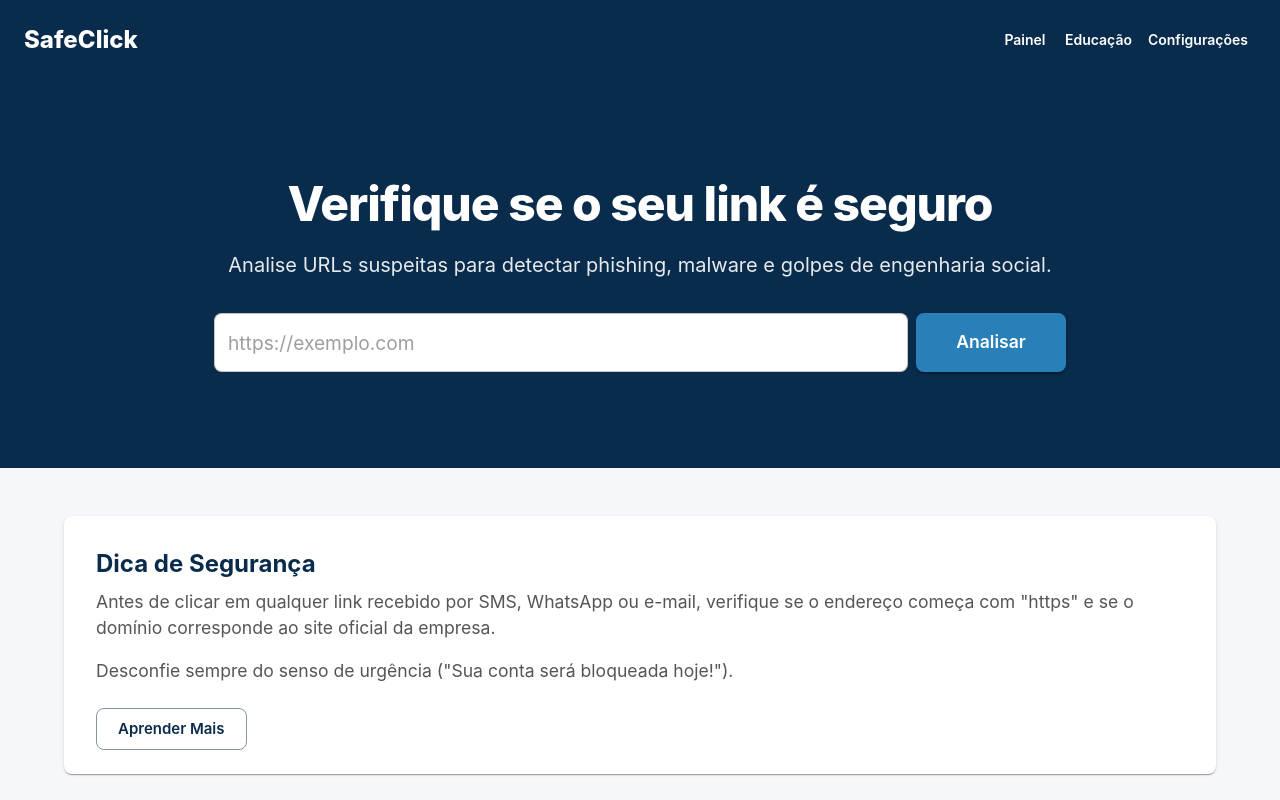
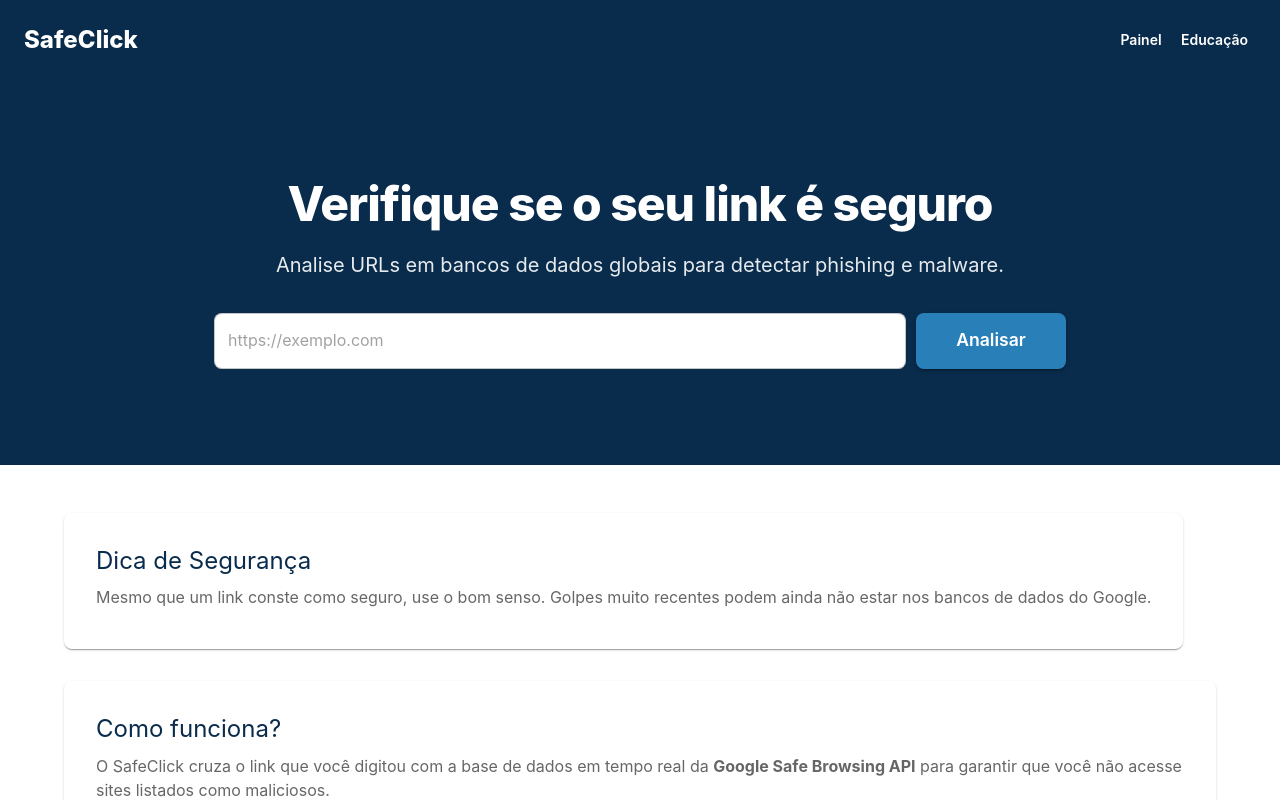
Before and after one commit to allanlealluz/SafeClick, a React (Create React App) app: page / in a window 1280 px wide. Shown: the top 800 px of the page. Built offline with nearby package versions, Linux system fonts and the light colour scheme.

Commit message:
testando server.js usando env separado

```diff
--- a/src/App.css
+++ b/src/App.css
@@ -1,38 +1,44 @@
-.App {
+/* Limpando as margens padrão do navegador */
+body {
+  margin: 0;
+  padding: 0;
+  background-color: #F5F7FA;
+}
+
+/* Hero Section (A área principal azul) */
+.hero-section {
+  background-color: #092C4C;
+  color: white;
+  padding: 6rem 1rem;
   text-align: center;
 }
 
-.App-logo {
-  height: 40vmin;
-  pointer-events: none;
+/* Banners de Resultado */
+.banner-resultado {
+  color: white;
+  padding: 2rem 1rem;
 }
 
-@media (prefers-reduced-motion: no-preference) {
-  .App-logo {
-    animation: App-logo-spin infinite 20s linear;
+.banner-safe {
+  background-color: #27AE60;
+}
+
+.banner-warning {
+  background-color: #F39C12;
+}
+
+.banner-danger {
+  background-color: #C0392B;
+}
+.search-container {
+  display: flex;
+  flex-direction: column;
+  gap: 10px;
+  margin-top: 2rem;
+}
+
+@media (min-width: 600px) {
+  .search-container {
+    flex-direction: row;
   }
 }
-
-.App-header {
-  background-color: #282c34;
-  min-height: 100vh;
-  display: flex;
-  flex-direction: column;
-  align-items: center;
-  justify-content: center;
-  font-size: calc(10px + 2vmin);
-  color: white;
-}
-
-.App-link {
-  color: #61dafb;
-}
-
-@keyframes App-logo-spin {
-  from {
-    transform: rotate(0deg);
-  }
-  to {
-    transform: rotate(360deg);
-  }
-}
--- a/src/App.js
+++ b/src/App.js
@@ -7,33 +7,15 @@ import {
 
 const theme = createTheme({
   palette: {
-    mode: 'light',
-    primary: {
-      main: '#092C4C',
-      light: '#1A5276',
-    },
-    secondary: {
-      main: '#2980B9',
-    },
-    background: {
-      default: '#F5F7FA',
-      paper: '#FFFFFF',
-    },
-    text: {
-      primary: '#1A1A1A',
-      secondary: '#555555',
-    },
+    primary: { main: '#092C4C' },
+    secondary: { main: '#2980B9' },
   },
   typography: {
     fontFamily: '"Inter", "Roboto", "Helvetica", "Arial", sans-serif',
     h3: { fontWeight: 800, letterSpacing: '-1px' },
-    h5: { fontWeight: 700 },
-    h6: { fontWeight: 600 },
     button: { textTransform: 'none', fontWeight: 600 },
   },
-  shape: {
-    borderRadius: 8,
-  },
+  shape: { borderRadius: 8 },
 });
 
 export default function App() {
@@ -41,48 +23,64 @@ export default function App() {
   const [analiseStatus, setAnaliseStatus] = useState(null);
   const [mensagem, setMensagem] = useState("");
 
-  const handleAnalisar = () => {
+  const handleAnalisar = async () => {
     if (!link) return;
 
     setAnaliseStatus("loading");
     setMensagem("");
 
-    setTimeout(() => {
-      const url = link.toLowerCase().trim();
-      let status = "safe";
-      let msg = "Boas notícias! Nenhum risco aparente foi encontrado na estrutura deste link.";
+    const urlBase = link.toLowerCase().trim();
 
-      const regexIP = /\b\d{1,3}\.\d{1,3}\.\d{1,3}\.\d{1,3}\b/;
+    // 1. ANÁLISE HEURÍSTICA (Rápida e local)
+    const regexIP = /\b\d{1,3}\.\d{1,3}\.\d{1,3}\.\d{1,3}\b/;
+    if (!urlBase.startsWith("http://") && !urlBase.startsWith("https://")) {
+      setAnaliseStatus("warning");
+      setMensagem("Atenção: O link não possui 'http://' ou 'https://'. Digite a URL completa.");
+      return;
+    } else if (regexIP.test(urlBase)) {
+      setAnaliseStatus("danger");
+      setMensagem("Muito Suspeito: O link usa um endereço IP direto. Tática comum em phishing.");
+      return;
+    }
 
-      if (!url.startsWith("http://") && !url.startsWith("https://")) {
-        status = "warning";
-        msg = "Atenção: O link não possui 'http://' ou 'https://'.";
-      } else if (url.startsWith("http://")) {
-        status = "warning";
-        msg = "Cuidado: O site não possui certificado de segurança (HTTPS).";
-      } else if (regexIP.test(url)) {
-        status = "danger";
-        msg = "Muito Suspeito: O link usa um endereço IP direto. Tática comum em phishing.";
-      } else if (url.includes("bit.ly") || url.includes("tinyurl") || url.includes("cutt.ly")) {
-        status = "warning";
-        msg = "Atenção: Este é um link encurtado. Ele esconde o destino final.";
-      } else if (url.includes("gratis") || url.includes("promocao") || url.includes("premio")) {
-        status = "danger";
-        msg = "Alerta: O link contém palavras comumente usadas em golpes!";
+    // 2. ANÁLISE PROFUNDA (Via o SEU Backend Seguro)
+    try {
+      // Aqui chamamos o NOSSO servidor (Node.js), e não o Google diretamente!
+      const resposta = await fetch('http://localhost:5000/api/analisar-link', {
+        method: 'POST',
+        headers: { 'Content-Type': 'application/json' },
+        body: JSON.stringify({ urlParaAnalisar: urlBase })
+      });
+
+      const dados = await resposta.json();
+
+      // Se a API retornar a propriedade 'matches', significa que o Google achou ameaça
+      if (dados.matches && dados.matches.length > 0) {
+        setAnaliseStatus("danger");
+        setMensagem("ALERTA MÁXIMO: O Google Safe Browsing detectou que este site é perigoso (Phishing ou Malware)!");
+      } else {
+        // Se não achou no Google, conferimos coisas básicas (como o HTTPS)
+        if (urlBase.startsWith("http://")) {
+          setAnaliseStatus("warning");
+          setMensagem("O Google não detectou malwares, mas cuidado: O site não possui certificado de segurança (HTTPS). Não digite senhas.");
+        } else {
+          setAnaliseStatus("safe");
+          setMensagem("Parece Seguro! O Google Safe Browsing não encontrou registros maliciosos para este link.");
+        }
       }
 
-      setAnaliseStatus(status);
-      setMensagem(msg);
-    }, 1500);
+    } catch (error) {
+      console.error("Erro na API:", error);
+      setAnaliseStatus("warning");
+      setMensagem("Não conseguimos conectar ao nosso servidor de segurança. Verifique se o backend está rodando na porta 5000.");
+    }
   };
 
   return (
     <ThemeProvider theme={theme}>
-      {/* CssBaseline aplica as cores de fundo do tema na página inteira */}
       <CssBaseline />
       <div>
-
-        {/* === HEADER (Topo) === */}
+        {/* === HEADER === */}
         <AppBar position="static" color="primary" elevation={0} sx={{ py: 1 }}>
           <Toolbar>
             <Typography variant="h5" sx={{ flexGrow: 1, fontWeight: 800 }}>
@@ -90,38 +88,27 @@ export default function App() {
             </Typography>
             <Button color="inherit">Painel</Button>
             <Button color="inherit">Educação</Button>
-            <Button color="inherit">Configurações</Button>
           </Toolbar>
         </AppBar>
 
-        {/* === HERO SECTION (Inspirado no Have I Been Pwned) === */}
-        <Box sx={{
-          bgcolor: 'primary.main',
-          color: 'white',
-          py: { xs: 8, md: 12 },
-          textAlign: 'center'
-        }}>
+        {/* === HERO SECTION (Usando classes do App.css) === */}
+        <div className="hero-section">
           <Container maxWidth="md">
             <Typography variant="h3" gutterBottom>
               Verifique se o seu link é seguro
             </Typography>
             <Typography variant="h6" sx={{ fontWeight: 400, mb: 4, opacity: 0.9 }}>
-              Analise URLs suspeitas para detectar phishing, malware e golpes de engenharia social.
+              Analise URLs em bancos de dados globais para detectar phishing e malware.
             </Typography>
 
-            {/* Barra de Pesquisa Grande */}
-            <Box sx={{ display: 'flex', flexDirection: { xs: 'column', sm: 'row' }, gap: 1 }}>
+            <div className="search-container">
               <TextField
                 fullWidth
                 variant="outlined"
                 placeholder="https://exemplo.com"
                 value={link}
                 onChange={(e) => setLink(e.target.value)}
-                sx={{
-                  bgcolor: 'white',
-                  borderRadius: 1,
-                  input: { fontSize: '1.2rem', py: 2 }
-                }}
+                sx={{ bgcolor: 'white', borderRadius: 1 }}
               />
               <Button
                 variant="contained"
@@ -133,74 +120,57 @@ export default function App() {
               >
                 {analiseStatus === "loading" ? "Analisando..." : "Analisar"}
               </Button>
-            </Box>
+            </div>
           </Container>
-        </Box>
+        </div>
 
-        {/* === RESULTADO DA ANÁLISE (Banners Grandes) === */}
+        {/* === RESULTADO DA ANÁLISE === */}
         {analiseStatus && analiseStatus !== "loading" && (
-          <Box sx={{
-            bgcolor: analiseStatus === 'safe' ? '#27AE60' : analiseStatus === 'warning' ? '#F39C12' : '#C0392B',
-            color: 'white',
-            py: 4
-          }}>
+          <div className={`banner-resultado ${
+            analiseStatus === 'safe' ? 'banner-safe' :
+            analiseStatus === 'warning' ? 'banner-warning' : 'banner-danger'
+          }`}>
             <Container maxWidth="md" sx={{ textAlign: 'center' }}>
               <Typography variant="h4" gutterBottom sx={{ fontWeight: 800 }}>
-                {analiseStatus === 'safe' ? "Parece Seguro!" : analiseStatus === 'warning' ? "Atenção Necessária" : "Cuidado! Risco Detectado"}
+                {analiseStatus === 'safe' ? "Parece Seguro!" :
+                 analiseStatus === 'warning' ? "Atenção Necessária" : "Cuidado! Risco Detectado"}
               </Typography>
               <Typography variant="h6" sx={{ fontWeight: 400 }}>
                 {mensagem}
               </Typography>
             </Container>
-          </Box>
+          </div>
         )}
 
-        {/* === CONTEÚDO PRINCIPAL (Cards de Informação) === */}
+        {/* === CONTEÚDO PRINCIPAL === */}
         <Container maxWidth="lg" sx={{ mt: 6, mb: 8 }}>
           <Grid container spacing={4}>
-
-            {/* Educação */}
             <Grid item xs={12} md={6}>
               <Card sx={{ height: '100%' }}>
                 <CardContent sx={{ p: 4 }}>
                   <Typography variant="h5" gutterBottom color="primary">
                     Dica de Segurança
                   </Typography>
-                  <Typography variant="body1" color="text.secondary" paragraph sx={{ fontSize: '1.1rem' }}>
-                    Antes de clicar em qualquer link recebido por SMS, WhatsApp ou e-mail, verifique se o endereço começa com "https" e se o domínio corresponde ao site oficial da empresa.
+                  <Typography variant="body1" color="text.secondary" paragraph>
+                    Mesmo que um link conste como seguro, use o bom senso. Golpes muito recentes podem ainda não estar nos bancos de dados do Google.
                   </Typography>
-                  <Typography variant="body1" color="text.secondary" sx={{ fontSize: '1.1rem' }}>
-                    Desconfie sempre do senso de urgência ("Sua conta será bloqueada hoje!").
-                  </Typography>
-                  <Button variant="outlined" sx={{ mt: 3 }} size="large">
-                    Aprender Mais
-                  </Button>
                 </CardContent>
               </Card>
             </Grid>
-
-            {/* Alertas Recentes */}
             <Grid item xs={12} md={6}>
               <Card sx={{ height: '100%' }}>
                 <CardContent sx={{ p: 4 }}>
                   <Typography variant="h5" gutterBottom color="primary">
-                    Alertas Globais Recentes
+                    Como funciona?
                   </Typography>
-                  <Box sx={{ mt: 3, display: 'flex', flexDirection: 'column', gap: 2 }}>
-                    <Alert severity="error" variant="filled" sx={{ borderRadius: 2 }}>
-                      Nova onda de phishing se passando pelos Correios (Taxação).
-                    </Alert>
-                    <Alert severity="warning" variant="filled" sx={{ borderRadius: 2 }}>
-                      Golpe do "IPVA com desconto" em alta neste mês.
-                    </Alert>
-                  </Box>
+                  <Typography variant="body1" color="text.secondary">
+                    O SafeClick cruza o link que você digitou com a base de dados em tempo real da <strong>Google Safe Browsing API</strong> para garantir que você não acesse sites listados como maliciosos.
+                  </Typography>
                 </CardContent>
               </Card>
             </Grid>
-
           </Grid>
         </Container>
-
       </div>
     </ThemeProvider>
   );
--- a/src/index.js
+++ b/src/index.js
@@ -1,8 +1,7 @@
 import React from 'react';
 import ReactDOM from 'react-dom/client';
-import './index.css';
+import './App.css';
 import App from './App';
-import reportWebVitals from './reportWebVitals';
 
 const root = ReactDOM.createRoot(document.getElementById('root'));
 root.render(
@@ -10,6 +9,3 @@ root.render(
     <App />
   </React.StrictMode>
 );
-
-
-reportWebVitals();
```
Also changed, not shown: package.json (+18 -2 lines), server.js (added, +56 -0 lines), 2 other files (tests, documents, lock files or other folders).
